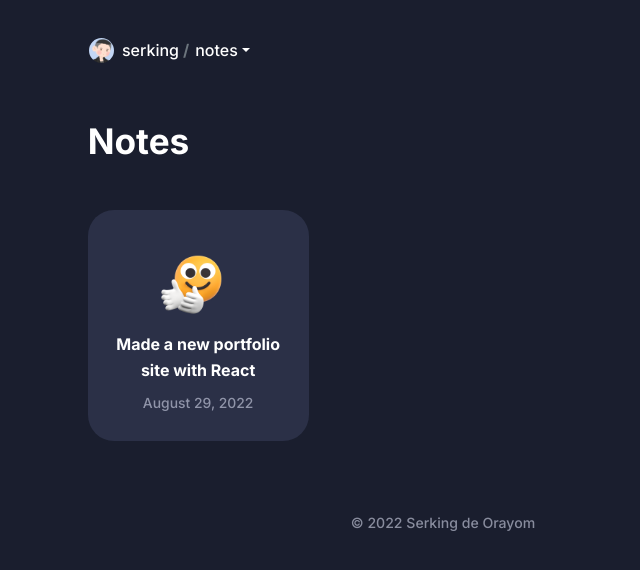
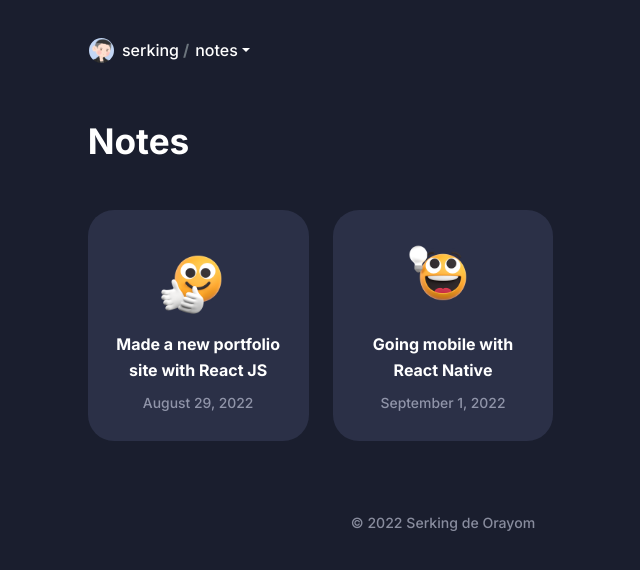
Before and after one commit to kingdeorayom/serking.dev, a React (Create React App) app: page /notes in a window 1280 px wide. Shown: the top 570 px of the page, without its empty margins (197-837 px from the left). Built offline with nearby package versions, Linux system fonts and the light colour scheme.

Commit message:
content update

```diff
--- a/public/index.html
+++ b/public/index.html
@@ -19,20 +19,22 @@
   <meta name="viewport" content="width=device-width, initial-scale=1" />
   <meta name="theme-color" content="#000000" />
   <meta name="title" content="Serking de Orayom | Web Developer">
-  <meta name="description" content="Personal page of Serking de Orayom. Feel free to look around." />
+  <meta name="description" content="A software developer focusing on web and mobile applications." />
+  <meta name="keywords"
+    content="Serking, serkingdeorayom, serking, Serking de Orayom, kingdeorayom, personal page of serking de orayom" />
 
   <!-- Open Graph / Facebook -->
   <meta property="og:type" content="website">
   <meta property="og:url" content="https://kingdeorayom.tech/">
   <meta property="og:title" content="Serking de Orayom | Web Developer">
-  <meta property="og:description" content="Personal page of Serking de Orayom. Feel free to look around.">
+  <meta property="og:description" content="A software developer focusing on web and mobile applications.">
   <meta property="og:image" content="images/me/serking-cartoon.png">
 
   <!-- Twitter -->
   <meta property="twitter:card" content="summary_large_image">
   <meta property="twitter:url" content="https://kingdeorayom.tech/">
   <meta property="twitter:title" content="Serking de Orayom | Web Developer">
-  <meta property="twitter:description" content="Personal page of Serking de Orayom. Feel free to look around.">
+  <meta property="twitter:description" content="A software developer focusing on web and mobile applications.">
   <meta property="twitter:image" content="images/me/serking-cartoon.png">
 
 </head>
--- a/src/assets/css/about.css
+++ b/src/assets/css/about.css
@@ -30,8 +30,9 @@
 }
 
 .link__text {
-    text-decoration: underline;
+    text-decoration: none;
     color: rgba(242, 244, 255, 0.8);
+    font-weight: bold;
 }
 
 .link__text:hover {
--- a/src/assets/markdown/notes/christmas-season.md
+++ /dev/null
@@ -1,9 +0,0 @@
-# <span className="page__title"> Hooray! It's Christmas Season</span>
-
-<span style="color: lightgrey">September 1, 2022</span>
-
-&nbsp;
-
-<span className="page__content">
-I love Christmas!
-</span>
--- /dev/null
+++ b/src/assets/markdown/notes/going-mobile.md
@@ -0,0 +1,13 @@
+# <span className="page__title"> Going mobile with React Native</span>
+
+<span style="color: lightgrey">September 12, 2022</span>
+
+&nbsp;
+
+<span className="page__content">
+Finally land myself a job as a mobile app developer.
+
+The company uses React Native for their projects and luckily, I have experience to the ecosystem of React (as proven in this site using React JS) so I had a bit of knowledge while on training.
+
+React Native is very similar to React JS, and as someone who experienced using both firsthand, I can say that React JS is the way to go if planning to learn the framework.
+</span>
--- a/src/assets/markdown/notes/portfolio-site.md
+++ b/src/assets/markdown/notes/portfolio-site.md
@@ -1,4 +1,4 @@
-# <span className="page__title"> Made a new portfolio site with React</span>
+# <span className="page__title"> Made a new portfolio site with React JS</span>
 
 <span style="color: lightgrey">August 29, 2022</span>
 
--- a/src/assets/scripts/notes.js
+++ b/src/assets/scripts/notes.js
@@ -1,23 +1,23 @@
 import claps from '../images/ui/emojis/claps.png'
-// import party from '../images/ui/emojis/party.png'
+import idea from '../images/ui/emojis/idea.png'
 
 const notes = [
-    // {
-    //     "note_id": 0,
-    //     "note_title": "Hooray! It's Christmas Season",
-    //     "note_date": "September 1, 2022",
-    //     "note_file_name": "christmas-season.md",
-    //     "note_link": "post",
-    //     "note_image": party
-    // },
     {
         "note_id": 0,
-        "note_title": "Made a new portfolio site with React",
+        "note_title": "Made a new portfolio site with React JS",
         "note_date": "August 29, 2022",
         "note_file_name": "portfolio-site.md",
         "note_link": "post",
         "note_image": claps
-    }
+    },
+    {
+        "note_id": 1,
+        "note_title": "Going mobile with React Native",
+        "note_date": "September 1, 2022",
+        "note_file_name": "going-mobile.md",
+        "note_link": "post",
+        "note_image": idea
+    },
 ]
 
 export default notes;
--- a/src/pages/About.js
+++ b/src/pages/About.js
@@ -16,10 +16,10 @@ import image_9 from '../assets/images/about/9.jpg'
 import image_10 from '../assets/images/about/10.jpg'
 import image_11 from '../assets/images/about/11.jpg'
 import image_12 from '../assets/images/about/12.jpg'
-// import bob_ong_56 from '../assets/images/about/bob_ong_56.jpg'
-// import rubber_soul from '../assets/images/about/rubber_soul.jpg'
-// import witcher from '../assets/images/about/witcher.jpg'
-// import conan from '../assets/images/about/conan.jpg'
+import bob_ong_56 from '../assets/images/about/bob_ong_56.jpg'
+import rubber_soul from '../assets/images/about/rubber_soul.jpg'
+import witcher from '../assets/images/about/witcher.jpg'
+import conan from '../assets/images/about/conan.jpg'
 
 const About = () => {
 
@@ -40,19 +40,19 @@ const About = () => {
 
             <section id='about'>
                 <h1 className="page__title">About</h1>
-                <h2 className="page__content">Hi, I'm Serking. I'm a software developer.</h2>
+                <h2 className="page__content">Hi, I'm Serking. I'm a software developer focusing on web and mobile applications.</h2>
                 <h2 className="page__content">I earned my bachelor's degree in Information Technology at the University of Perpetual Help System Laguna with an academic honor of distinction: <em>Magna Cum Laude</em>.</h2>
                 <h2 className="page__content">I currently work at <a href='https://padtechcorp.com/' target={"_blank"} rel="noreferrer" className='link__text'>Padtech Industries Corporation.</a></h2>
 
                 <h1 className="page__subtitle">Outside of work</h1>
                 <h2 className="page__content">I spend most of my free time reading books, listening to music, playing video games or watching movies, TV series or anime.</h2>
 
-                {/* <section className="gallery">
+                <section className="gallery">
                     <img src={bob_ong_56} className='img-fluid about__gallery__image' alt="Bob Ong's 56" />
                     <img src={rubber_soul} className='img-fluid about__gallery__image' alt="The Beatles Rubber Soul" />
                     <img src={witcher} className='img-fluid about__gallery__image' alt="The Witcher 3: Wild Hunt" />
                     <img src={conan} className='img-fluid about__gallery__image image__disappear' alt="Detective Conan" />
-                </section> */}
+                </section>
 
                 <h2 className="page__content">If time permits, I also hang out with my friends and family.</h2>
 
--- a/src/pages/components/Hero.js
+++ b/src/pages/components/Hero.js
@@ -8,7 +8,7 @@ const Hero = () => {
         <section id="hero">
             <Link to="/"><img src={HeroImage} alt="Serking de Orayom" className='hero__image' /></Link>
             <h1 className="hero__name">serking</h1>
-            <h2 className="hero__title">A software developer. Feel free to look around.</h2>
+            <h2 className="hero__title">A software developer focusing on web and mobile applications.</h2>
             <Link to="/about" className="hero__read__more"><h6>Read more <FaArrowRight className='FaArrowRight' /></h6></Link>
         </section>
     )
--- a/src/pages/components/Navigation.js
+++ b/src/pages/components/Navigation.js
@@ -28,7 +28,7 @@ const Navigation = () => {
                                 <img src={notes} id='notesImage' alt="notes" />
                             </div>
                             <h1 className="navigation__title">Notes</h1>
-                            <h1 className="navigation__subtitle">My personal space</h1>
+                            <h1 className="navigation__subtitle">About software development</h1>
                         </div>
                     </Link>
                 </div>
```
